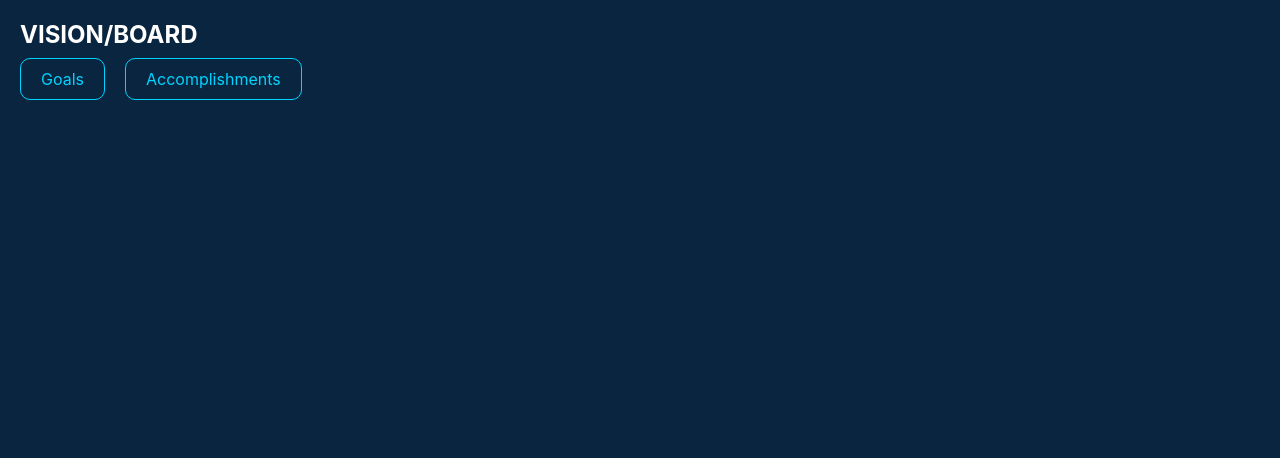
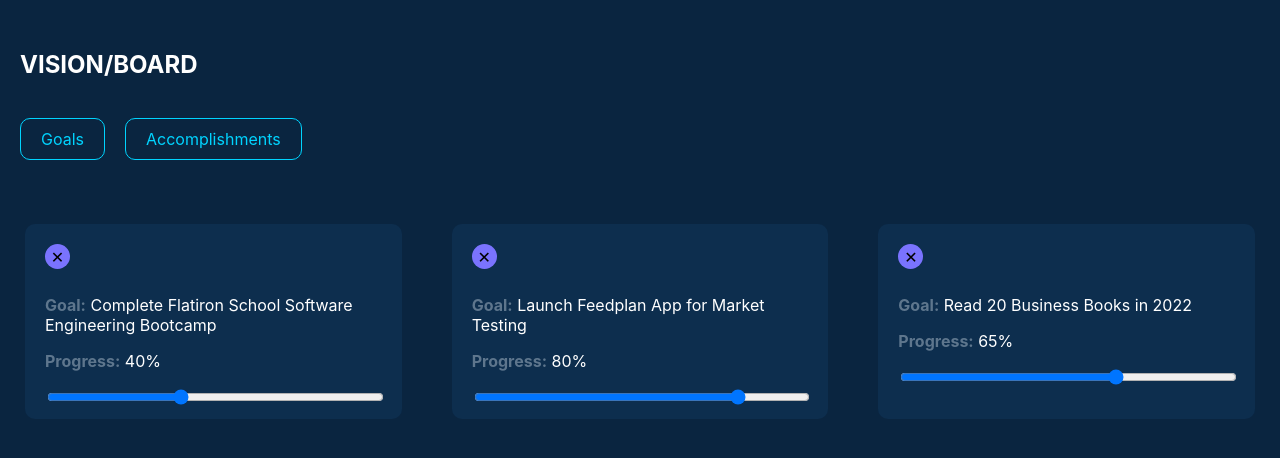
Before and after one commit to winfeigle/react-phase-2-project, a React (Create React App) app: page /goals in a window 1280 px wide. Shown: the top 458 px of the page. Built offline with nearby package versions, Linux system fonts and the light colour scheme; data requests are answered from the project's data file.

Commit message:
Add goals fetch/render

```diff
--- /dev/null
+++ b/db.json
@@ -0,0 +1,33 @@
+{
+    "goals": [
+      {
+        "id": 1,
+        "name": "Complete Flatiron School Software Engineering Bootcamp",
+        "progress": 40
+      },
+      {
+        "id": 2,
+        "name": "Launch Feedplan App for Market Testing",
+        "progress": 80
+      },
+      {
+        "id": 3,
+        "name": "Read 20 Business Books in 2022",
+        "progress": 65
+      }
+    ],
+    "accomplishments": [
+        {
+          "id": 1,
+          "name": "Sell First Company: Epiforce, Inc.",
+          "image": "http://www.pngmart.com/files/3/Toy-Story-Woody-PNG-Photos.png",
+          "completion-date": "July 2016"
+        },
+        {
+          "id": 2,
+          "name": "Sell Second Company: FP Media",
+          "image": "http://www.pngmart.com/files/3/Toy-Story-Woody-PNG-Photos.png",
+          "completion-date": "September 2016"
+        }
+      ]
+  }
--- a/package.json
+++ b/package.json
@@ -11,7 +11,7 @@
     "@testing-library/user-event": "^13.5.0",
     "react": "^18.2.0",
     "react-dom": "^18.2.0",
-    "react-scripts": "5.0.1",
+    "react-scripts": "^2.1.3",
     "web-vitals": "^2.1.4"
   },
   "scripts": {
--- a/public/index.html
+++ b/public/index.html
@@ -2,42 +2,11 @@
 <html lang="en">
   <head>
     <meta charset="utf-8" />
-    <link rel="icon" href="%PUBLIC_URL%/favicon.ico" />
     <meta name="viewport" content="width=device-width, initial-scale=1" />
     <meta name="theme-color" content="#000000" />
-    <meta
-      name="description"
-      content="Web site created using create-react-app"
-    />
-    <link rel="apple-touch-icon" href="%PUBLIC_URL%/logo192.png" />
-    <!--
-      manifest.json provides metadata used when your web app is installed on a
-      user's mobile device or desktop. See https://developers.google.com/web/fundamentals/web-app-manifest/
-    -->
-    <link rel="manifest" href="%PUBLIC_URL%/manifest.json" />
-    <!--
-      Notice the use of %PUBLIC_URL% in the tags above.
-      It will be replaced with the URL of the `public` folder during the build.
-      Only files inside the `public` folder can be referenced from the HTML.
-
-      Unlike "/favicon.ico" or "favicon.ico", "%PUBLIC_URL%/favicon.ico" will
-      work correctly both with client-side routing and a non-root public URL.
-      Learn how to configure a non-root public URL by running `npm run build`.
-    -->
-    <title>React App</title>
+    <title>Project Showcase</title>
   </head>
   <body>
-    <noscript>You need to enable JavaScript to run this app.</noscript>
     <div id="root"></div>
-    <!--
-      This HTML file is a template.
-      If you open it directly in the browser, you will see an empty page.
-
-      You can add webfonts, meta tags, or analytics to this file.
-      The build step will place the bundled scripts into the <body> tag.
-
-      To begin the development, run `npm start` or `yarn start`.
-      To create a production bundle, use `npm run build` or `yarn build`.
-    -->
   </body>
 </html>
--- a/src/App.js
+++ b/src/App.js
@@ -1,10 +1,24 @@
-import React from "react";
+import React, { useEffect, useState } from "react";
 import Header from "./components/Header";
+import Goals from "./components/Goals";
+import Accomplishments from "./components/Accomplishments";
 
 function App() {
+  const [goals, setGoals] = useState([]);
+  const [accomplishments, setAccomplishments] = useState([]);
+
+  useEffect(() => {
+    fetch(`http://localhost:8000/goals`)
+      .then(res => res.json())
+      .then(setGoals);
+  }, []);
+
+
   return (
     <div>
       <Header />
+      <Goals goals={goals}/>
+      {/* <Accomplishments /> */}
     </div>
   );
 }
--- /dev/null
+++ b/src/components/Accomplishments.js
@@ -0,0 +1,7 @@
+import React from "react";
+
+function Accomplishments(){
+
+}
+
+export default Accomplishments;
--- /dev/null
+++ b/src/components/GoalItem.js
@@ -0,0 +1,25 @@
+import React from "react";
+
+function GoalItem({ goal }) {
+    const {id, name, progress} = goal;
+
+
+    const handleChange = () => {
+        console.log(`Updating progress... Goal #${id}`)
+    }
+
+    const handleDelete = () => {
+        console.log(`deleting... Goal #${id}`)
+    }
+
+    return(
+        <div className="goal-card">
+            <button onClick={handleDelete} className="delete-button">✕</button>
+            <p><b className="label">Goal:</b> {name}</p>
+            <p><b className="label">Progress:</b> {progress}%</p>
+            <input onChange={handleChange} className="progress-slider" type="range" min="1" max="100" value={progress} id="myRange" />
+        </div>
+    );
+};
+
+export default GoalItem;
--- /dev/null
+++ b/src/components/Goals.js
@@ -0,0 +1,19 @@
+import React from "react";
+import GoalItem from "./GoalItem";
+
+function Goals({ goals }){
+
+    const renderGoals = goals.map(goal => {
+        return(
+            <GoalItem key={goal.id} goal={goal} />
+        )
+    })
+
+    return(
+        <div id="goals-container">
+            {renderGoals}
+        </div>
+    );
+}
+
+export default Goals;
--- a/src/components/Header.js
+++ b/src/components/Header.js
@@ -8,10 +8,10 @@ function Header() {
               VISION/BOARD
             </h1>
             <div className="navigation">
-          <a className="button" href="#">
+              <a className="button" href="/">
                 Goals
               </a>
-          <a className="button" href="#">
+              <a className="button" href="/">
                 Accomplishments
               </a>
             </div>
--- a/src/db.json
+++ /dev/null
@@ -1,30 +0,0 @@
-{
-    "goals": [
-      {
-        "id": 1,
-        "name": "Woody",
-        "image": "http://www.pngmart.com/files/3/Toy-Story-Woody-PNG-Photos.png",
-        "likes": 8
-      },
-      {
-        "id": 2,
-        "name": "Buzz Lightyear",
-        "image": "http://www.pngmart.com/files/6/Buzz-Lightyear-PNG-Transparent-Picture.png",
-        "likes": 14
-      }
-    ],
-    "accomplishments": [
-        {
-          "id": 1,
-          "name": "Woody",
-          "image": "http://www.pngmart.com/files/3/Toy-Story-Woody-PNG-Photos.png",
-          "likes": 8
-        },
-        {
-          "id": 2,
-          "name": "Buzz Lightyear",
-          "image": "http://www.pngmart.com/files/6/Buzz-Lightyear-PNG-Transparent-Picture.png",
-          "likes": 14
-        }
-      ]
-  }
--- a/src/index.css
+++ b/src/index.css
@@ -22,14 +22,14 @@ code {
     monospace;
 }
 
-nav {
-  margin: 20px;
+nav h1{
+  margin: 50px 0px 50px 20px;
 }
 
 nav a {
   color: #00D4FF;
   padding: 10px 20px;
-  margin-right: 20px;
+  margin: 0px 0px 0px 20px;
   text-decoration: inherit; /* no underline */
   border: solid #00D4FF 1px;
   border-radius: 10px;
@@ -40,3 +40,45 @@ nav a:hover {
   background-color: #00D4FF;
   transition: 200ms;
 }
+
+#goals-container {
+  display: flex;
+  margin-top: 50px;
+}
+
+.goal-card {
+  margin: 25px;
+  width: 400px;
+  background-color: #0D2E4E;
+  border-radius: 10px;
+  padding: 10px 20px;
+  display: flexbox;
+}
+
+.goal-card .delete-button {
+  width: 25px;
+  height: 25px;
+  background-color: #7A73FE;
+	border: none;
+  border-radius: 50%;
+	padding: 3px;
+  margin: 10px 0px;
+	font: inherit;
+	cursor: pointer;
+	outline: inherit;
+  align-content: flex-end;
+}
+
+.goal-card img{
+  display: inline;
+  align-items: center;
+  width: 10%;
+}
+
+.goal-card p .label {
+  color: #adbdcc81;
+}
+
+.goal-card .progress-slider {
+  width: 100%;
+}
```
Also changed, not shown: 1 other file (tests, documents, lock files or other folders). Lines whose indentation alone changed are shown as unchanged.
